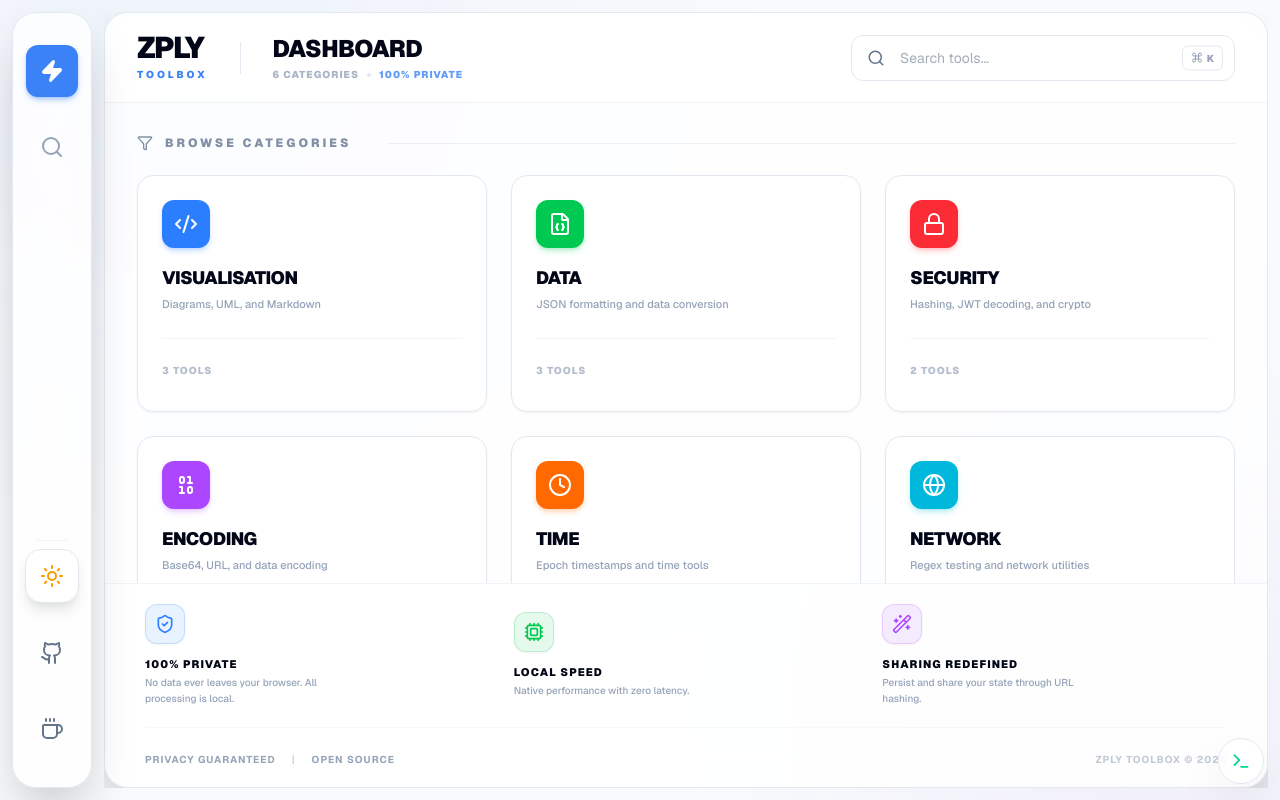
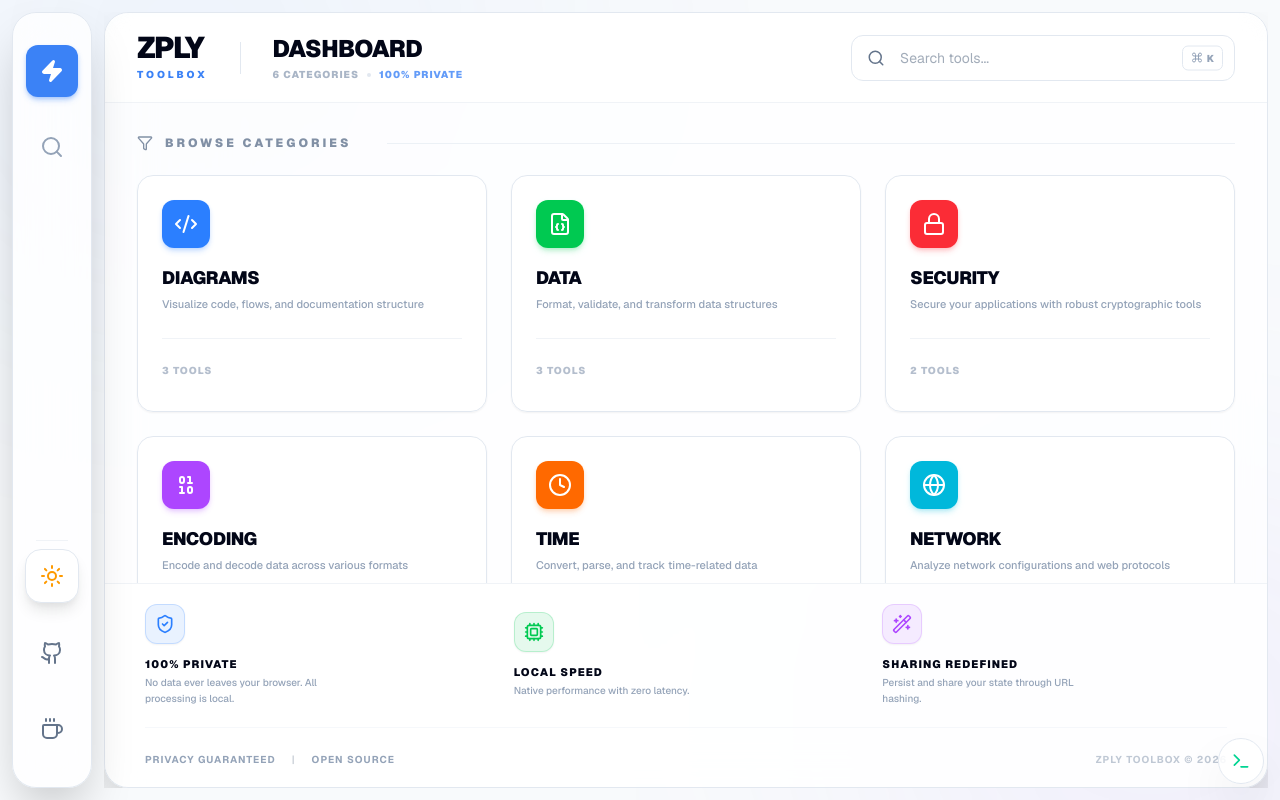
Before and after one commit to tllobregat/zply, a Next.js app: page / in a window 1280 px wide. Built offline with nearby package versions, Linux system fonts and the light colour scheme.

Commit message:
refactor(categories): review categories names & descriptions

```diff
--- a/app/markdown-editor/MarkdownPageClient.tsx
+++ b/app/markdown-editor/MarkdownPageClient.tsx
@@ -33,7 +33,7 @@ export default function MarkdownPageClient(): ReactNode {
       title="Markdown Editor"
       icon={<FileText className="w-5 h-5" />}
       breadcrumbItems={[
-        { label: Category.VISUALISATION, href: `/?category=${Category.VISUALISATION}` },
+        { label: Category.DIAGRAMS, href: `/?category=${Category.DIAGRAMS}` },
         { label: 'Markdown Editor' }
       ]}
       headerActions={
--- a/app/plantuml-editor/PlantUmlPageClient.tsx
+++ b/app/plantuml-editor/PlantUmlPageClient.tsx
@@ -33,7 +33,7 @@ export default function PlantUmlPageClient(): ReactNode {
   } = usePlantUmlTransformation(content, isMounted);
   const { handleDownload, handleCopy, handleCopyAsImage, isCopied } = usePlantUmlActions();
 
-  const theme: CategoryTheme = getCategoryClasses(CATEGORY_COLORS[Category.VISUALISATION]);
+  const theme: CategoryTheme = getCategoryClasses(CATEGORY_COLORS[Category.DIAGRAMS]);
 
   const handleSelectSnippet = (snippet: string): void => {
     setContent(snippet);
@@ -77,7 +77,7 @@ export default function PlantUmlPageClient(): ReactNode {
       icon={<Code className="w-5 h-5" />}
       workspaceClassName="flex-1 min-h-0 md:flex-row"
       breadcrumbItems={[
-        { label: Category.VISUALISATION, href: `/?category=${Category.VISUALISATION}` },
+        { label: Category.DIAGRAMS, href: `/?category=${Category.DIAGRAMS}` },
         { label: 'PlantUML Editor' }
       ]}
       headerActions={
--- a/app/sql-database-visualizer/DbSchemaVisualizer.tsx
+++ b/app/sql-database-visualizer/DbSchemaVisualizer.tsx
@@ -41,7 +41,7 @@ export function DbSchemaVisualizer(): ReactNode {
       icon={<Database className="w-5 h-5" />}
       workspaceClassName="flex-1 min-h-0 md:flex-row"
       breadcrumbItems={[
-        { label: Category.VISUALISATION, href: `/?category=${Category.VISUALISATION}` },
+        { label: Category.DIAGRAMS, href: `/?category=${Category.DIAGRAMS}` },
         { label: 'SQL & DB Visualizer' }
       ]}
       headerActions={
--- a/components/dashboard.tsx
+++ b/components/dashboard.tsx
@@ -15,36 +15,46 @@ import React, { useEffect, useMemo, useRef, useState } from 'react';
 export function Dashboard(): React.ReactNode {
   const searchParams: URLSearchParams = useSearchParams();
   const router: AppRouterInstance = useRouter();
-  const initialCategory: Category | null = searchParams.get('category') as Category | null;
 
   const [search, setSearch] = useState<string>('');
-  const [activeCategory, setActiveCategory] = useState<Category>((initialCategory as Category) || Category.ALL);
   const { pinnedIds, togglePin }: UsePinnedTools = usePinnedTools();
   const toolsRef: React.RefObject<HTMLDivElement | null> = useRef<HTMLDivElement>(null);
+
+  // Derive activeCategory from URL
+  const activeCategory: Category = useMemo(() => {
+    const categoryFromUrl: string | null = searchParams.get('category');
+    if (categoryFromUrl && Object.values(Category).includes(categoryFromUrl as Category)) {
+      return categoryFromUrl as Category;
+    }
+    return Category.ALL;
+  }, [searchParams]);
+
+  // Update activeCategory via URL
+  const setActiveCategory = (newCategory: Category): void => {
+    const params: URLSearchParams = new URLSearchParams(searchParams.toString());
+    if (newCategory === Category.ALL) {
+      params.delete('category');
+    } else {
+      params.set('category', newCategory);
+    }
+
+    const queryString: string = params.toString();
+    const targetUrl: string = queryString ? `/?${queryString}` : '/';
+
+    // Always use replace to avoid history pollution as requested in previous fixes
+    router.replace(targetUrl, { scroll: false });
+  };
 
   // Handle reset-dashboard event
   useEffect(() => {
     const handleReset = (): void => {
       setActiveCategory(Category.ALL);
       setSearch('');
-      // Also clear URL parameters if needed
-      router.replace('/', { scroll: false });
     };
 
     window.addEventListener('reset-dashboard', handleReset);
     return (): void => window.removeEventListener('reset-dashboard', handleReset);
-  }, [router]);
-
-  // Handle initial scroll and category selection from URL
-  useEffect(() => {
-    if (initialCategory && initialCategory !== Category.ALL) {
-      // Wait for a frame to ensure the element is ready and avoid synchronous setState
-      const frame: number = requestAnimationFrame(() => {
-        setActiveCategory(initialCategory);
-      });
-      return (): void => cancelAnimationFrame(frame);
-    }
-  }, [initialCategory]);
+  }, [searchParams, router]); // include dependencies for setActiveCategory closure logic
 
   const handleTogglePin = (id: string, e: React.MouseEvent): void => {
     e.preventDefault();
--- a/lib/config/categories.ts
+++ b/lib/config/categories.ts
@@ -10,7 +10,7 @@ export type CategoryMeta = {
 };
 
 export const CATEGORY_COLORS: Record<CategoryWithoutAll, CategoryColor> = {
-  [Category.VISUALISATION]: 'blue',
+  [Category.DIAGRAMS]: 'blue',
   [Category.DATA]: 'green',
   [Category.SECURITY]: 'red',
   [Category.ENCODING]: 'purple',
@@ -19,35 +19,35 @@ export const CATEGORY_COLORS: Record<CategoryWithoutAll, CategoryColor> = {
 };
 
 export const CATEGORY_META: Record<CategoryWithoutAll, CategoryMeta> = {
-  [Category.VISUALISATION]: {
+  [Category.DIAGRAMS]: {
     icon: Code2,
     color: 'blue',
-    desc: 'Diagrams, UML, and Markdown'
+    desc: 'Visualize code, flows, and documentation structure'
   },
   [Category.DATA]: {
     icon: FileJson,
     color: 'green',
-    desc: 'JSON formatting and data conversion'
+    desc: 'Format, validate, and transform data structures'
   },
   [Category.SECURITY]: {
     icon: Lock,
     color: 'red',
-    desc: 'Hashing, JWT decoding, and crypto',
+    desc: 'Secure your applications with robust cryptographic tools',
   },
   [Category.ENCODING]: {
     icon: Binary,
     color: 'purple',
-    desc: 'Base64, URL, and data encoding'
+    desc: 'Encode and decode data across various formats'
   },
   [Category.TIME]: {
     icon: Clock,
     color: 'orange',
-    desc: 'Epoch timestamps and time tools'
+    desc: 'Convert, parse, and track time-related data'
   },
   [Category.NETWORK]: {
     icon: Globe,
     color: 'cyan',
-    desc: 'Regex testing and network utilities'
+    desc: 'Analyze network configurations and web protocols'
   },
 };
 
--- a/lib/config/tools.ts
+++ b/lib/config/tools.ts
@@ -31,7 +31,7 @@ export type ToolStatus = 'active' | 'coming-soon';
 
 export enum Category {
   ALL = 'All',
-  VISUALISATION = 'Visualisation',
+  DIAGRAMS = 'Diagrams',
   DATA = 'Data',
   SECURITY = 'Security',
   ENCODING = 'Encoding',
@@ -42,7 +42,7 @@ export enum Category {
 export type CategoryWithoutAll = Exclude<Category, Category.ALL>;
 
 export enum ToolId {
-  // VISUALISATION
+  // DIAGRAMS
   PLANTUML = 'plantuml-editor',
   MARKDOWN = 'markdown-editor',
   MERMAID = 'mermaid-maker',
@@ -102,7 +102,7 @@ export interface ToolConfig {
 }
 
 export const TOOLS: ToolConfig[] = [
-  // VISUALISATION
+  // DIAGRAMS
   {
     id: ToolId.DB_SCHEMA,
     title: 'SQL & DB Visualizer',
@@ -110,7 +110,7 @@ export const TOOLS: ToolConfig[] = [
     href: '/sql-database-visualizer',
     icon: Database,
     status: 'active',
-    category: Category.VISUALISATION,
+    category: Category.DIAGRAMS,
     libs: [
       { name: 'Monaco Editor', url: 'https://github.com/microsoft/monaco-editor' },
       { name: 'React Flow', url: 'https://reactflow.dev/' },
@@ -125,7 +125,7 @@ export const TOOLS: ToolConfig[] = [
     href: '/plantuml-editor',
     icon: Code,
     status: 'active',
-    category: Category.VISUALISATION,
+    category: Category.DIAGRAMS,
     showInSidebar: true,
     libs: [
       { name: 'plantuml-core', url: 'https://github.com/plantuml/plantuml-core' }
@@ -138,7 +138,7 @@ export const TOOLS: ToolConfig[] = [
     href: '/markdown-editor',
     icon: FileText,
     status: 'active',
-    category: Category.VISUALISATION,
+    category: Category.DIAGRAMS,
     showInSidebar: true,
     libs: [
       { name: 'marked', url: 'https://github.com/markedjs/marked' },
@@ -152,7 +152,7 @@ export const TOOLS: ToolConfig[] = [
     href: '/mermaid-maker',
     icon: Share2,
     status: 'coming-soon',
-    category: Category.VISUALISATION,
+    category: Category.DIAGRAMS,
     libs: [
       { name: 'mermaid', url: 'https://github.com/mermaid-js/mermaid' }
     ]
@@ -164,7 +164,7 @@ export const TOOLS: ToolConfig[] = [
     href: '/svg-optimizer',
     icon: Columns,
     status: 'coming-soon',
-    category: Category.VISUALISATION,
+    category: Category.DIAGRAMS,
     libs: [
       { name: 'svgo', url: 'https://github.com/svg/svgo' }
     ]
@@ -176,7 +176,7 @@ export const TOOLS: ToolConfig[] = [
     href: '/excalidraw-canvas',
     icon: Pencil,
     status: 'coming-soon',
-    category: Category.VISUALISATION,
+    category: Category.DIAGRAMS,
     libs: [
       { name: 'excalidraw', url: 'https://github.com/excalidraw/excalidraw' }
     ]
@@ -434,7 +434,7 @@ export const TOOLS: ToolConfig[] = [
 
 export const CATEGORIES: Category[] = [
   Category.ALL,
-  Category.VISUALISATION,
+  Category.DIAGRAMS,
   Category.DATA,
   Category.SECURITY,
   Category.ENCODING,
```
